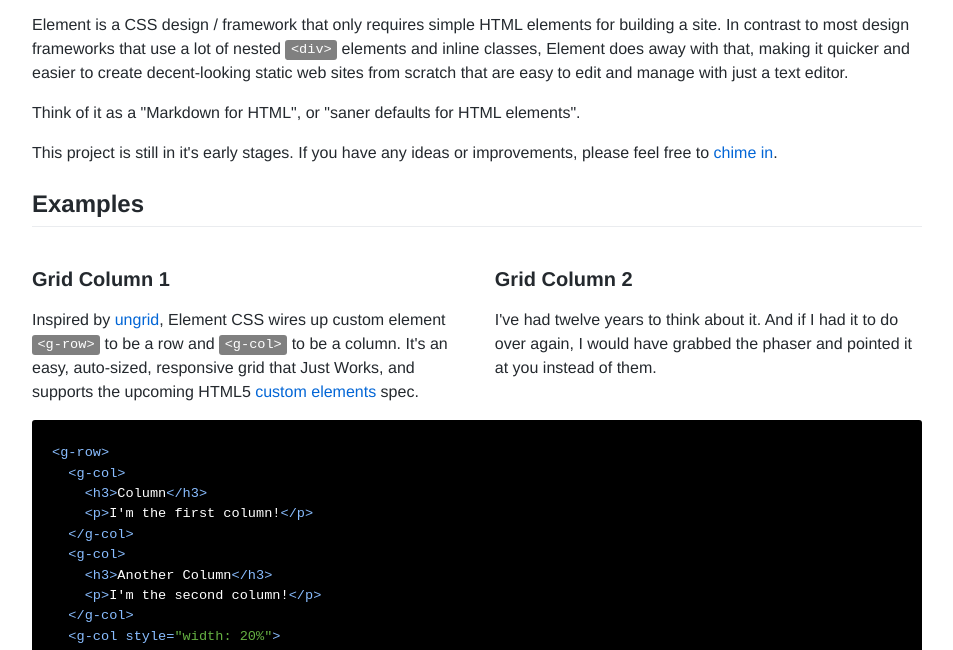
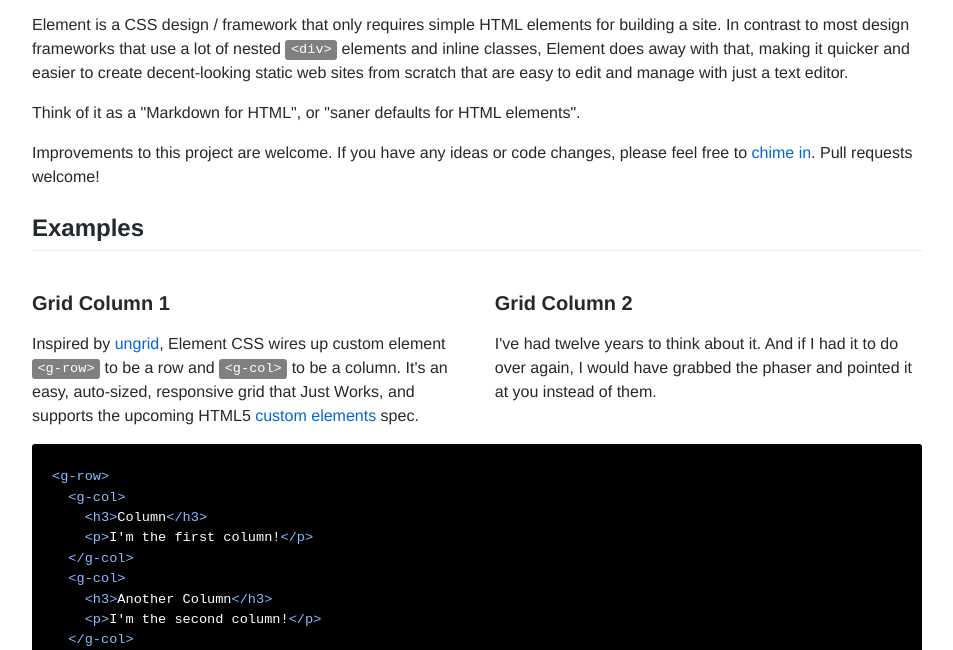
Before and after one commit to neocities/element, a website: page index.html in a window 1280 px wide. Shown: the part 142-792 px from the top of the page, without its empty margins (163-1116 px from the left). Drawn offline with nearby package versions, Linux system fonts and the light colour scheme.

Commit message:
fix for typo and add some more copy

```diff
--- a/index.html
+++ b/index.html
@@ -28,8 +28,9 @@
     </p>
 
     <p>
-      This project is still in it's early stages. If you have any ideas or improvements,
+      Improvements to this project are welcome. If you have any ideas or code changes,
       please feel free to <a href="https://github.com/neocities/element">chime in</a>.
+      Pull requests welcome!
     </p>
 
     <a name="examples"></a>
```
